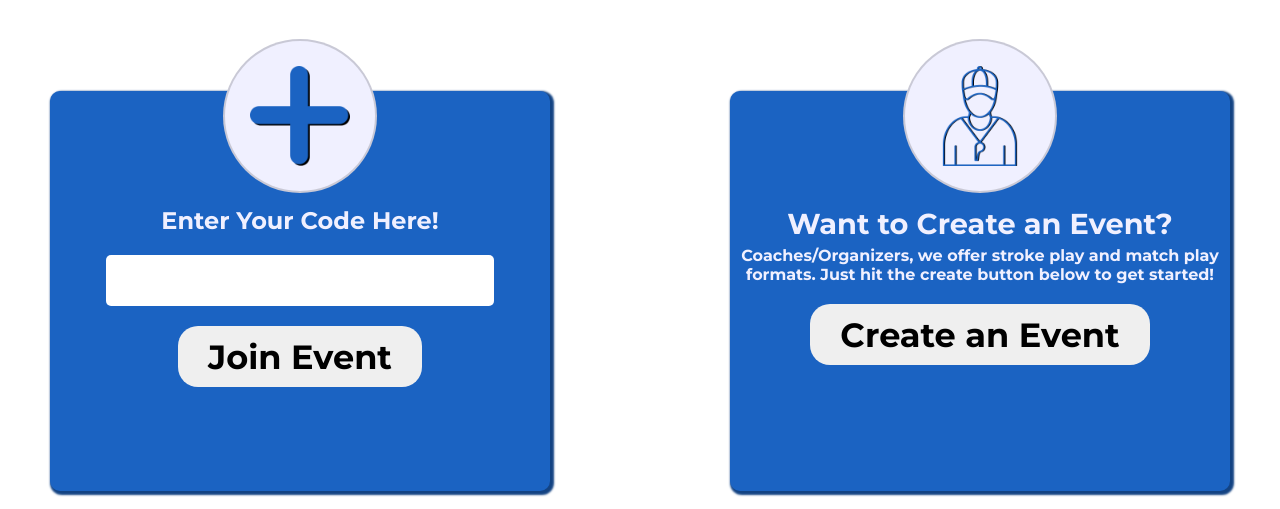
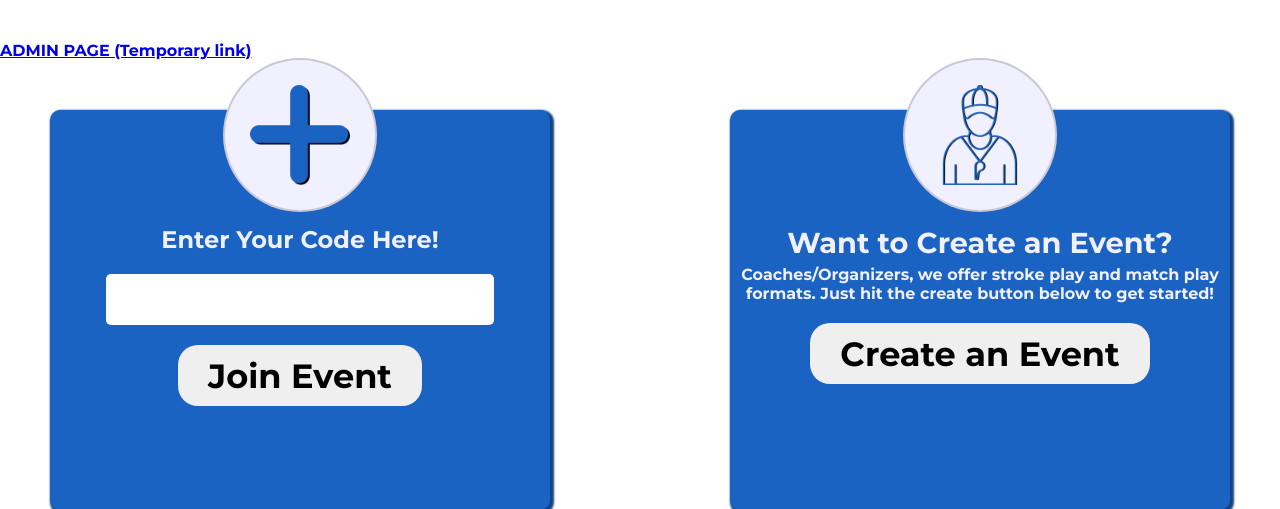
Before and after one commit to maxklema/Big-Blue, a Flask app: page / in a window 1280 px wide. Shown: the part 68-577 px from the top of the page. Run offline with Flask 2, Linux system fonts and the light colour scheme.

Commit message:
git commit

```diff
--- a/templates/index.html
+++ b/templates/index.html
@@ -5,6 +5,7 @@
 <link rel="stylesheet" href="{{ url_for('static', filename='styles/style.css') }}">
     <div id="container">
             <div class="main">
+                <a href="admin.html">ADMIN PAGE (Temporary link)</a>
                 <div class="sidebars">
                     <div class="login">
                         <div id="addgraphic">
@@ -53,6 +54,7 @@
             <img src="{{ url_for('static', filename='logo graphics/bigbluewhite.png') }}" class="logofooter">
             <div class="footertext">
                 <p>Ⓒ 2022 Big Blue, a MK, GW, DD creation. Fort Wayne, Indiana</p>
+
             </div>
 
 
```
